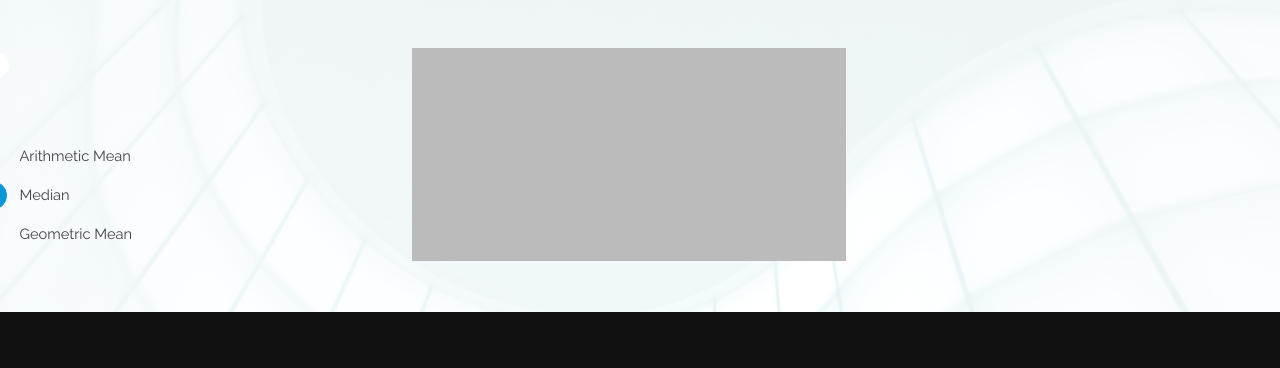
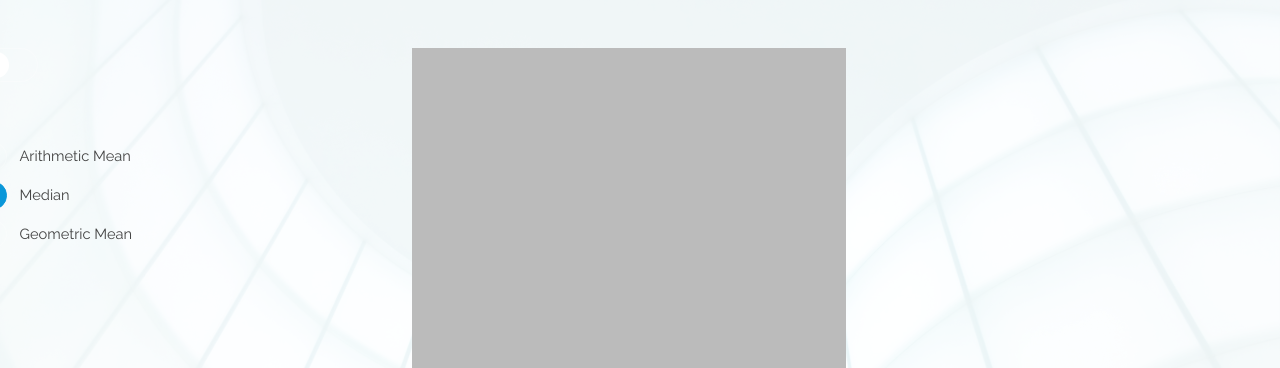
Before and after one commit to jamie-sgro/dashboard, a website with bundled scripts: page public/index.html in a window 1280 px wide. Shown: the top 368 px of the page. Built offline with nearby package versions, Linux system fonts and the light colour scheme.

Commit message:
added new svg elem to barplot .. added 100mv to index.html so height matches screen

```diff
--- a/public/index.html
+++ b/public/index.html
@@ -27,6 +27,10 @@
 				float: left;
 				width: 33.33%;
 				padding: 0px;
+			}
+
+			.row {
+				height: 100vh;
 			}
 
 			/* Clear floats after the columns */
--- a/src/barplot.ts
+++ b/src/barplot.ts
@@ -3,6 +3,7 @@ import d3 = require("d3");
 
 import { DataPoint } from "./data.js";
 import { Margin } from "./Margin.js";
+import { Svg } from "./Svg.js";
 import { assertType } from "./utils.js";
 
 const panelWidth = 0.33;
@@ -18,7 +19,7 @@ export class Barplot {
   margin: Margin;
   width: number;
   height: number;
-  svg: d3.Selection<SVGSVGElement, unknown, HTMLElement, any>;
+  svg: Svg;
   tooltip: d3.Selection<HTMLDivElement, unknown, HTMLElement, any>;
   dataArray: DataPoint[]
 
@@ -28,12 +29,9 @@ export class Barplot {
     this.width = width;
     this.height = height - this.margin.top - this.margin.bottom;
 
-    this.svg = d3.select(this.parentId)
-      .append("svg")
-        .attr("class", "barplot svg")
-        .call(this.getSvgSize, this);
+    this.svg = new Svg(this.parentId);
 
-    this.canvas = this.svg
+    this.canvas = this.svg.svg
       .append("g")
         .attr("transform", "translate(" + margin.left + "," + margin.top + ")");
 
@@ -46,21 +44,6 @@ export class Barplot {
   static selectAttrAsString(obj: any, attr: string): number {
     return  Number(d3.select(obj).attr(attr))
   }
-
-  /** the (path, obj) convention is used to denote:
-    path = d3 element
-    obj = the barplot element typically evoked though 'this.'
-
-  - note that the 'this.' element is overwritten by d3 regardless of the
-    class
-  */
-  getSvgSize(path, obj) {
-    path
-      .attr("width", obj.width)
-      .attr("height", obj.height + obj.margin.top + obj.margin.bottom)
-
-    $(".barplot.svg").css({left: $(window).width()*(1-panelWidth)});
-  };
 
   getColour() {
     let max = Number(d3.max(this.dataArray, (d: DataPoint) => {
@@ -478,8 +461,7 @@ export class Barplot {
     this.canvas.selectAll("g.y.axis")
       .call(this.getYAxis, this)
 
-    this.svg
-      .call(this.getSvgSize, this)
+    this.svg.resize();
   };
 };
 
@@ -542,7 +524,7 @@ function checkOffScreen(barplot: Barplot) {
   var tooltipHtml = barplot.tooltip._groups[0][0]
   // @ts-ignore
   var svgHtml = d3.select(barplot.canvas)._groups[0][0]._groups[0][0];
-  var absBottom = $(svgHtml).offset().top + parseInt(barplot.svg.style("height"));
+  var absBottom = $(svgHtml).offset().top + barplot.svg.height;
   var absToolBottom = $(tooltipHtml).offset().top + parseInt(barplot.tooltip.style("height"));
 
   //check if tooltip offscreen
```
